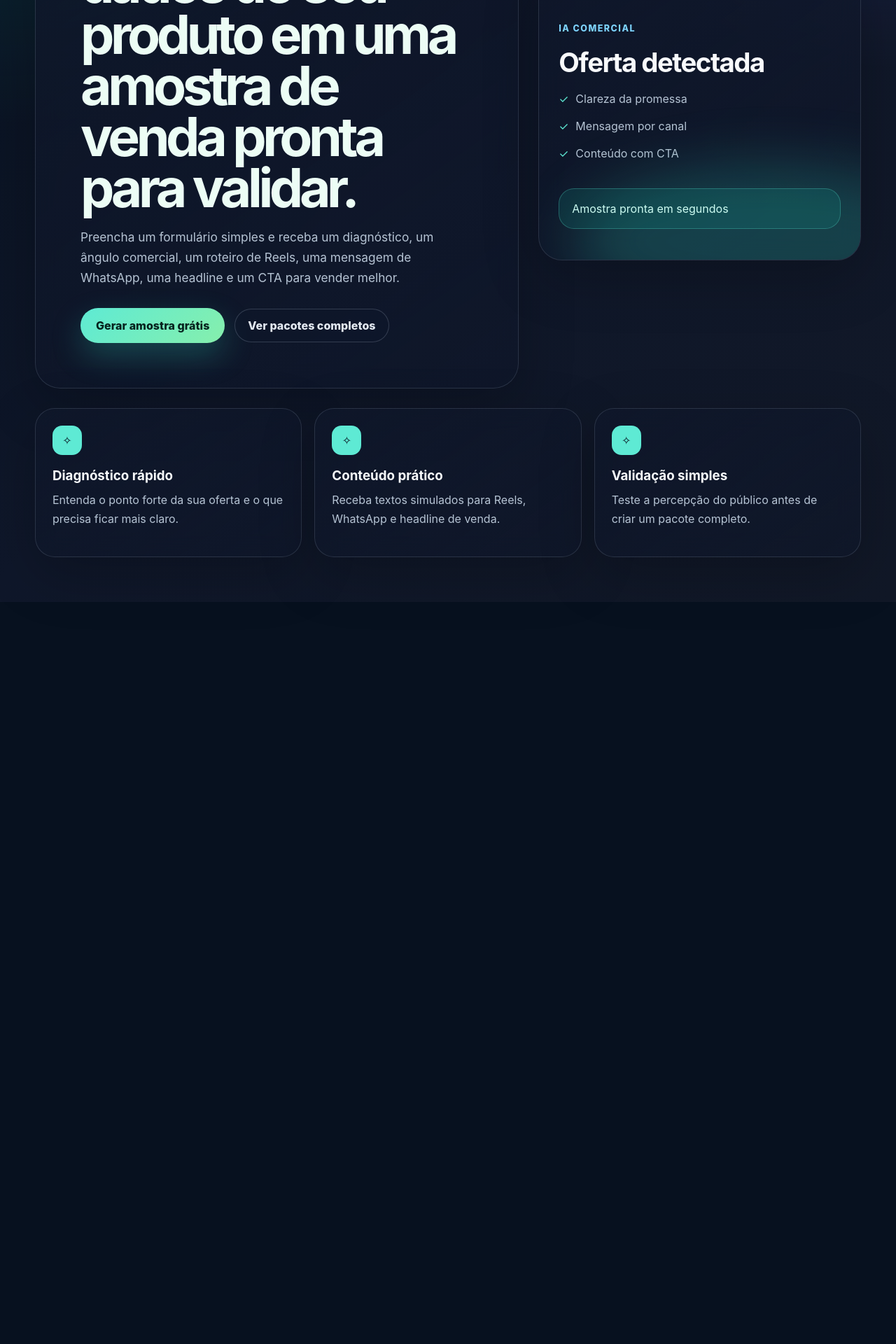
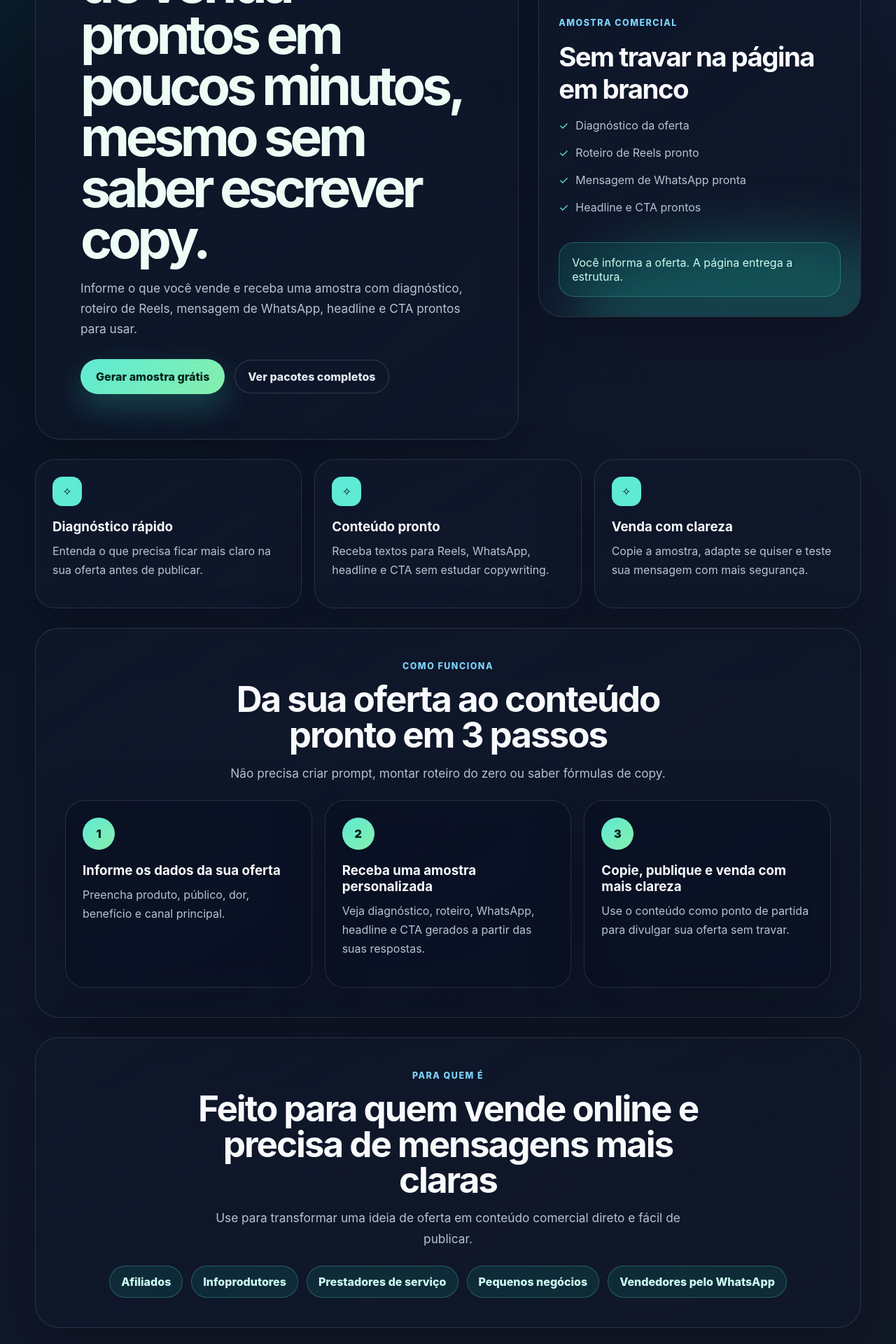
Before and after one commit to novidadesonl-cmd/gerador-vendas-ia, a React (Vite) app: page / in a window 1280 px wide. Shown: the part 380-2300 px from the top of the page at 70% size. Before the commit the page ends 1240 px from the top, so only its background shows below. Built offline with nearby package versions, Linux system fonts and the light colour scheme.

Commit message:
Melhora home e planos para conversao

```diff
--- a/src/App.tsx
+++ b/src/App.tsx
@@ -107,11 +107,11 @@ function HomePage({ onStart, onPlans }: { onStart: () => void; onPlans: () => vo
     <>
       <section className="hero-section">
         <div className="hero-copy">
-          <span className="eyebrow">MVP visual • sem login • sem integração externa</span>
-          <h1>Transforme dados do seu produto em uma amostra de venda pronta para validar.</h1>
+          <span className="eyebrow">Conteúdo pronto para vender • sem copy • sem prompt</span>
+          <h1>Crie conteúdos de venda prontos em poucos minutos, mesmo sem saber escrever copy.</h1>
           <p>
-            Preencha um formulário simples e receba um diagnóstico, um ângulo comercial, um roteiro
-            de Reels, uma mensagem de WhatsApp, uma headline e um CTA para vender melhor.
+            Informe o que você vende e receba uma amostra com diagnóstico, roteiro de Reels,
+            mensagem de WhatsApp, headline e CTA prontos para usar.
           </p>
           <div className="hero-actions">
             <button className="primary-button" onClick={onStart}>
@@ -129,22 +129,23 @@ function HomePage({ onStart, onPlans }: { onStart: () => void; onPlans: () => vo
             <span />
             <span />
           </div>
-          <p className="ai-label">IA Comercial</p>
-          <h2>Oferta detectada</h2>
+          <p className="ai-label">Amostra comercial</p>
+          <h2>Sem travar na página em branco</h2>
           <ul>
-            <li>Clareza da promessa</li>
-            <li>Mensagem por canal</li>
-            <li>Conteúdo com CTA</li>
+            <li>Diagnóstico da oferta</li>
+            <li>Roteiro de Reels pronto</li>
+            <li>Mensagem de WhatsApp pronta</li>
+            <li>Headline e CTA prontos</li>
           </ul>
-          <div className="pulse-card">Amostra pronta em segundos</div>
+          <div className="pulse-card">Você informa a oferta. A página entrega a estrutura.</div>
         </div>
       </section>
 
-      <section className="feature-grid">
+      <section className="feature-grid" aria-label="Benefícios principais">
         {[
-          ['Diagnóstico rápido', 'Entenda o ponto forte da sua oferta e o que precisa ficar mais claro.'],
-          ['Conteúdo prático', 'Receba textos simulados para Reels, WhatsApp e headline de venda.'],
-          ['Validação simples', 'Teste a percepção do público antes de criar um pacote completo.'],
+          ['Diagnóstico rápido', 'Entenda o que precisa ficar mais claro na sua oferta antes de publicar.'],
+          ['Conteúdo pronto', 'Receba textos para Reels, WhatsApp, headline e CTA sem estudar copywriting.'],
+          ['Venda com clareza', 'Copie a amostra, adapte se quiser e teste sua mensagem com mais segurança.'],
         ].map(([title, text]) => (
           <article className="feature-card" key={title}>
             <span className="feature-icon">✧</span>
@@ -152,6 +153,42 @@ function HomePage({ onStart, onPlans }: { onStart: () => void; onPlans: () => vo
             <p>{text}</p>
           </article>
         ))}
+      </section>
+
+      <section className="conversion-section" aria-labelledby="como-funciona">
+        <div className="section-heading">
+          <span className="eyebrow">Como funciona</span>
+          <h2 id="como-funciona">Da sua oferta ao conteúdo pronto em 3 passos</h2>
+          <p>Não precisa criar prompt, montar roteiro do zero ou saber fórmulas de copy.</p>
+        </div>
+        <div className="steps-grid">
+          {[
+            ['1', 'Informe os dados da sua oferta', 'Preencha produto, público, dor, benefício e canal principal.'],
+            ['2', 'Receba uma amostra personalizada', 'Veja diagnóstico, roteiro, WhatsApp, headline e CTA gerados a partir das suas respostas.'],
+            ['3', 'Copie, publique e venda com mais clareza', 'Use o conteúdo como ponto de partida para divulgar sua oferta sem travar.'],
+          ].map(([number, title, text]) => (
+            <article className="step-card" key={number}>
+              <span>{number}</span>
+              <h3>{title}</h3>
+              <p>{text}</p>
+            </article>
+          ))}
+        </div>
+      </section>
+
+      <section className="conversion-section audience-section" aria-labelledby="para-quem-e">
+        <div className="section-heading">
+          <span className="eyebrow">Para quem é</span>
+          <h2 id="para-quem-e">Feito para quem vende online e precisa de mensagens mais claras</h2>
+          <p>Use para transformar uma ideia de oferta em conteúdo comercial direto e fácil de publicar.</p>
+        </div>
+        <div className="audience-list">
+          {['Afiliados', 'Infoprodutores', 'Prestadores de serviço', 'Pequenos negócios', 'Vendedores pelo WhatsApp'].map(
+            (audience) => (
+              <span key={audience}>{audience}</span>
+            ),
+          )}
+        </div>
       </section>
     </>
   );
@@ -332,23 +369,38 @@ function PlansPage() {
     {
       name: 'Kit Express',
       price: 'R$27',
-      description: 'Ideal para validar uma oferta com peças essenciais.',
-      features: ['Diagnóstico objetivo', 'Headline e CTA', 'Mensagem curta de venda'],
+      description: 'Para quem quer sair da dúvida rápido com um pacote enxuto de venda.',
+      features: [
+        'Diagnóstico objetivo da oferta',
+        'Headline e CTA prontos para usar',
+        'Mensagem curta para WhatsApp ou direct',
+        'Indicado para validar uma promessa específica',
+      ],
       link: planLinks.express,
     },
     {
       name: 'Kit Venda Completo',
       price: 'R$47',
-      description: 'O pacote principal para lançar ou melhorar sua comunicação.',
-      features: ['Roteiros de conteúdo', 'WhatsApp persuasivo', 'Ângulos e objeções'],
+      description: 'Recomendado para transformar sua oferta em um kit prático de conteúdos de venda.',
+      features: [
+        'Diagnóstico comercial mais completo',
+        'Roteiros de Reels com gancho, problema, solução e CTA',
+        'Mensagens de WhatsApp prontas para abordagem e follow-up',
+        'Headlines, CTAs, ângulos e respostas para objeções',
+      ],
       link: planLinks.complete,
       featured: true,
     },
     {
       name: 'Conteúdo 30 Dias',
       price: 'R$97',
-      description: 'Planejamento de posts para manter constância comercial.',
-      features: ['Calendário mensal', 'Ideias por funil', 'Chamadas diárias para ação'],
+      description: 'Para quem precisa manter constância com ideias comerciais durante o mês.',
+      features: [
+        'Calendário mensal de publicações',
+        'Ideias por etapa do funil de venda',
+        'Chamadas diárias para ação',
+        'Sugestões para alternar posts, Reels e WhatsApp',
+      ],
       link: planLinks.days,
     },
   ];
@@ -357,14 +409,17 @@ function PlansPage() {
     <section className="plans-section">
       <div className="section-heading">
         <span className="eyebrow">Planos</span>
-        <h1>Escolha o pacote para acelerar suas vendas</h1>
-        <p>Links de compra são placeholders da Kiwify enquanto o MVP é validado.</p>
+        <h1>Escolha o pacote certo para receber conteúdo pronto de venda</h1>
+        <p>
+          Comece com o essencial, avance para o kit recomendado ou planeje 30 dias de conteúdo.
+          Links de compra são placeholders da Kiwify enquanto o MVP é validado.
+        </p>
       </div>
 
       <div className="plans-grid">
         {plans.map((plan) => (
           <article className={`plan-card ${plan.featured ? 'featured-plan' : ''}`} key={plan.name}>
-            {plan.featured && <span className="badge">Mais escolhido</span>}
+            {plan.featured && <span className="badge">Recomendado</span>}
             <h2>{plan.name}</h2>
             <p>{plan.description}</p>
             <strong>{plan.price}</strong>
--- a/src/styles.css
+++ b/src/styles.css
@@ -124,6 +124,8 @@ a:hover {
 .hero-copy,
 .hero-card,
 .feature-card,
+.step-card,
+.conversion-section,
 .sample-form,
 .result-card,
 .plan-card,
@@ -311,6 +313,7 @@ li {
 }
 
 .feature-grid,
+.steps-grid,
 .result-grid,
 .plans-grid,
 .sample-form {
@@ -324,11 +327,65 @@ li {
 }
 
 .feature-card,
+.step-card,
 .result-card,
 .plan-card,
 .empty-state {
   border-radius: 28px;
   padding: 24px;
+}
+
+.conversion-section {
+  margin-top: 28px;
+  padding: clamp(26px, 4vw, 42px);
+  border-radius: 34px;
+}
+
+.conversion-section .section-heading {
+  margin-bottom: 24px;
+}
+
+.conversion-section h2 {
+  max-width: 760px;
+  margin-inline: auto;
+  font-size: clamp(2rem, 4vw, 3.4rem);
+  line-height: 1;
+}
+
+.steps-grid {
+  grid-template-columns: repeat(3, 1fr);
+}
+
+.step-card {
+  background: rgba(2, 6, 23, 0.26);
+}
+
+.step-card span {
+  display: grid;
+  width: 46px;
+  height: 46px;
+  margin-bottom: 18px;
+  place-items: center;
+  border-radius: 50%;
+  color: #06231e;
+  background: linear-gradient(135deg, #5eead4, #86efac);
+  font-weight: 900;
+}
+
+.audience-list {
+  display: flex;
+  flex-wrap: wrap;
+  justify-content: center;
+  gap: 12px;
+}
+
+.audience-list span {
+  padding: 12px 16px;
+  border: 1px solid rgba(94, 234, 212, 0.28);
+  border-radius: 999px;
+  color: #ccfbf1;
+  background: rgba(20, 184, 166, 0.12);
+  font-weight: 800;
 }
 
 .feature-icon {
@@ -495,6 +552,7 @@ select:focus {
   }
 
   .feature-grid,
+  .steps-grid,
   .result-grid,
   .plans-grid,
   .sample-form {
@@ -535,6 +593,7 @@ select:focus {
 
   .hero-copy,
   .hero-card,
+  .conversion-section,
   .sample-form,
   .upgrade-banner {
     padding: 22px;
```
